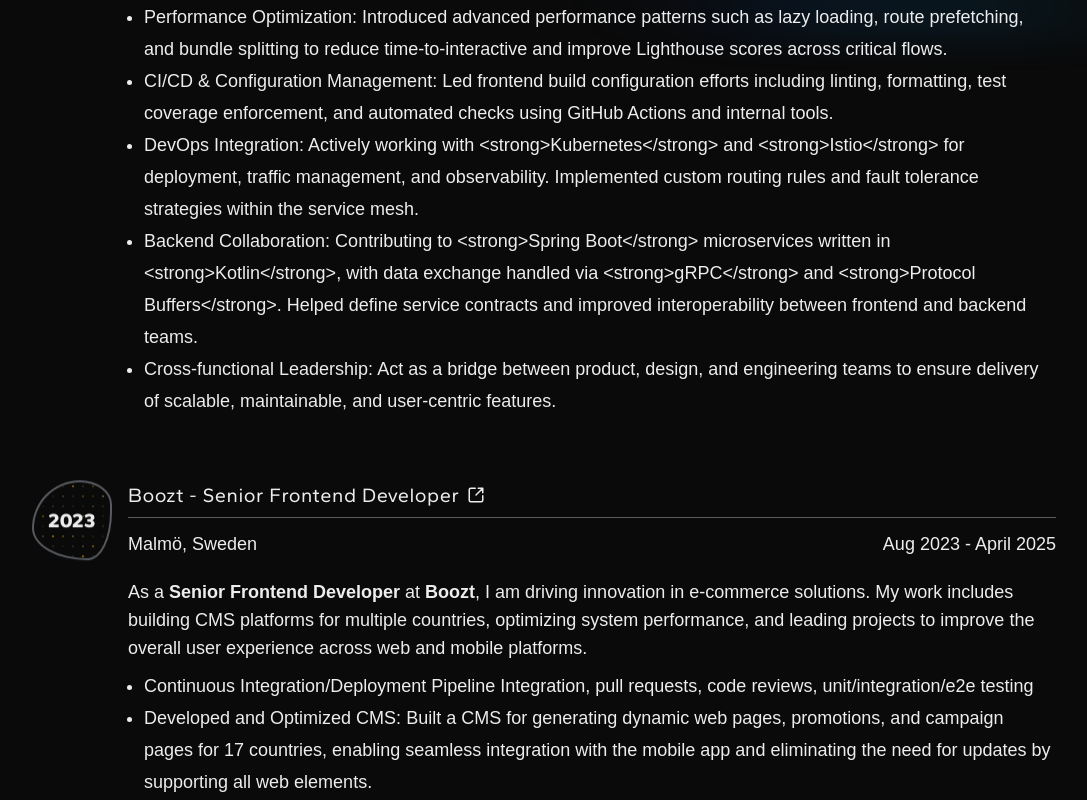
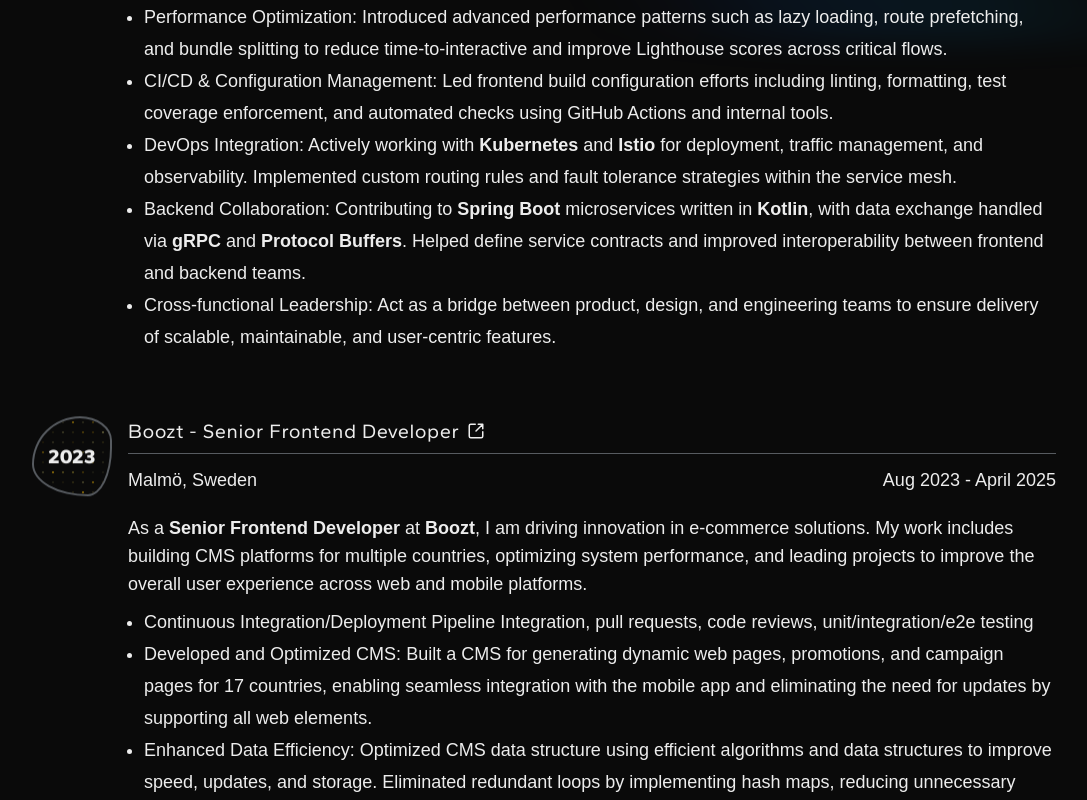
Before and after one commit to raminr77/raminr77.github.io, a Next.js app: page /journey in a window 1280 px wide. Shown: the part 780-1580 px from the top of the page, without its empty margins (96-1183 px from the left). Built offline with nearby package versions, Linux system fonts and the light colour scheme; no server answers; a web font is replaced by a local one.

Commit message:
fix: Journey text styles

```diff
--- a/src/domains/journey/components/journey-card/index.tsx
+++ b/src/domains/journey/components/journey-card/index.tsx
@@ -96,7 +96,9 @@ export function JourneyCard({
           {items && (
             <ul className="ml-4 mt-2 list-disc leading-8">
               {items.map((item: string, index: number) => (
-                <li key={index}>{item}</li>
+                <li key={index}>
+                  <div dangerouslySetInnerHTML={{ __html: item }} />
+                </li>
               ))}
             </ul>
           )}
```
